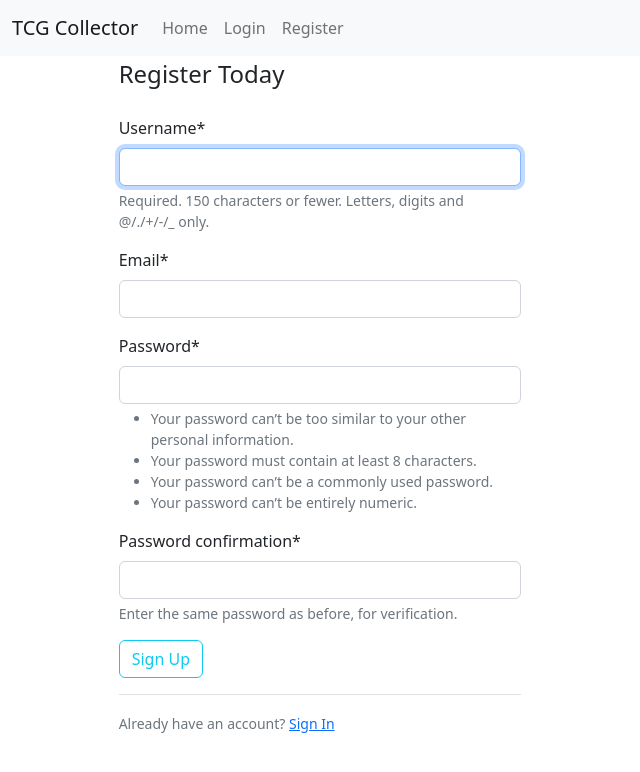
After one commit to kpavia/tcg_collection, a Django app: page /register/ in a window 1280 px wide. The commit adds this page. Shown: the top 772 px of the page, without its empty margins (0-640 px from the left). Run offline with Django 4.2, Linux system fonts and the light colour scheme; some libraries are stand-ins or nearby versions.

Commit message:
added user registration forms, register view, crispy forms

```diff
--- a/core/urls.py
+++ b/core/urls.py
@@ -16,8 +16,10 @@ Including another URLconf
 from django.contrib import admin
 from django.urls import path
 from . import views
+from user import views as user_views
 
 urlpatterns = [
     path('admin/', admin.site.urls),
-    path('', views.index, name='home-page')
+    path('', views.index, name='home-page'),
+    path('register/', user_views.register, name='register')
 ]
--- a/mtg/models.py
+++ b/mtg/models.py
@@ -1,5 +1,6 @@
 from django.db import models
-from user.models import User
+# from user.models import User
+from django.contrib.auth.models import User
 
 
 class MTGCard(models.Model):
--- /dev/null
+++ b/mtg/static/mtg/universal.css
@@ -0,0 +1 @@
+.center {text-align: center;}
--- a/mtg/templates/mtg/base.html
+++ b/mtg/templates/mtg/base.html
@@ -6,9 +6,38 @@
     <meta name="viewport" content="width=device-width, initial-scale=1">
     <title>TCG Collection</title>
     <link href="https://cdn.jsdelivr.net/npm/bootstrap@5.2.2/dist/css/bootstrap.min.css" rel="stylesheet" integrity="sha384-Zenh87qX5JnK2Jl0vWa8Ck2rdkQ2Bzep5IDxbcnCeuOxjzrPF/et3URy9Bv1WTRi" crossorigin="anonymous">
+    <link href="{% static 'mtg/universal.css' %}" rel="stylesheet" type="text/css">
   </head>
   <body>
+    <nav class="navbar navbar-expand-lg navbar-light bg-light">
+      <div class="container-fluid">
+        <a class="navbar-brand">TCG Collector</a>
+        <button class="navbar-toggler" type="button" data-bs-toggle="collapse" data-bs-target="#navbarNav" aria-controls="navbarNav" aria-expanded="false" aria-label="Toggle navigation">
+          <span class="navbar-toggler-icon"></span>
+        </button>
+        <div class="collapse navbar-collapse" id="navbarNav">
+          <ul class="navbar-nav">
+            <li class="nav-item">
+              <a class="nav-link" aria-current="page" href="{% url 'home-page' %}">Home</a>
+            </li>
+            <li class="nav-item">
+              <a class="nav-link" href="#">Login</a>
+            </li>
+            <li class="nav-item">
+              <a class="nav-link" href="{% url 'register' %}">Register</a>
+            </li>
+          </ul>
+        </div>
+      </div>
+    </nav>
     <div class="container-fluid">
+      {% if messages %}
+        {% for message in messages %}
+          <div class="alert alert-{{ message.tags }}">
+            {{ message }}
+          </div>
+        {% endfor %}
+      {% endif %}
         {% block content %}
         <p>no</p>
         {% endblock %}
--- a/mtg/templates/mtg/base_index.html
+++ b/mtg/templates/mtg/base_index.html
@@ -1,4 +1,4 @@
 {% extends "mtg/base.html" %}
 {% block content %}
-    <p>template</p>
+    <h1 class="center">HOME PAGE</h1>
 {% endblock %}
--- a/pokemon/models.py
+++ b/pokemon/models.py
@@ -1,5 +1,6 @@
 from django.db import models
-from user.models import User
+# from user.models import User
+from django.contrib.auth.models import User
 
 
 class PokemonCard(models.Model):
--- a/user/admin.py
+++ b/user/admin.py
@@ -1,6 +1,6 @@
 from django.contrib import admin
 from django.contrib.auth.admin import UserAdmin
-from .models import User
+# from .models import User
 
 
-admin.site.register(User, UserAdmin)
+# admin.site.register(User, UserAdmin)
--- /dev/null
+++ b/user/forms.py
@@ -0,0 +1,11 @@
+from django import forms
+from django.contrib.auth.models import User
+from django.contrib.auth.forms import UserCreationForm
+
+
+class UserRegisterForm(UserCreationForm):
+    email = forms.EmailField()
+
+    class Meta:
+        model = User
+        fields = ['username', 'email', 'password1', 'password2']
--- /dev/null
+++ b/user/templates/user/register.html
@@ -0,0 +1,27 @@
+{% extends 'mtg/base.html' %}
+{% load crispy_forms_tags %}
+{% block content %}
+    <div class="row">
+        <div class="col col-md-1">
+
+        </div>
+        <div class="col col-md-4">
+            <form method="POST">
+                {% csrf_token %}
+                <fieldset class="form-group">
+                    <legend class="mb-4">Register Today</legend>
+                    {{ form|crispy }}
+                </fieldset>
+                <div class="form-group mb-3">
+                    <button class="btn btn-outline-info" type="submit">Sign Up</button>
+                </div>
+            </form>
+            <div class="border-top pt-3">
+                <small class="text-muted">Already have an account? <a href="#" class="ml-2">Sign In</a></small>
+            </div>
+        </div>
+        <div class="col col-md-7">
+
+        </div>
+    </div>
+{% endblock content %}
--- a/user/views.py
+++ b/user/views.py
@@ -1,3 +1,16 @@
-from django.shortcuts import render
+from django.shortcuts import (render, redirect)
+from django.contrib import messages
+from .forms import UserRegisterForm
 
-# Create your views here.
+
+def register(request):
+    if request.method == 'POST':
+        form = UserRegisterForm(request.POST)
+        if form.is_valid():
+            form.save()
+            username = form.cleaned_data.get('username')
+            messages.success(request, f'Account created for {username}.')
+            return redirect('home-page')
+    else:
+        form = UserRegisterForm()
+    return render(request, 'user/register.html', {'form': form})
```
Also changed, not shown: core/settings/__init__.py (+7 -1 lines), user/models.py (+14 -12 lines).
